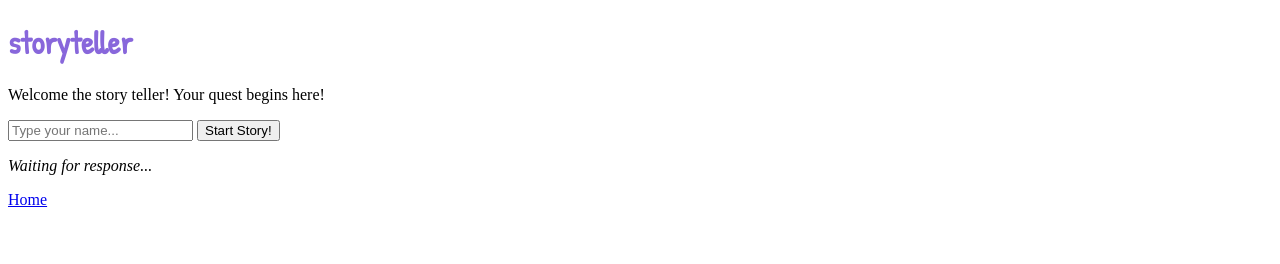
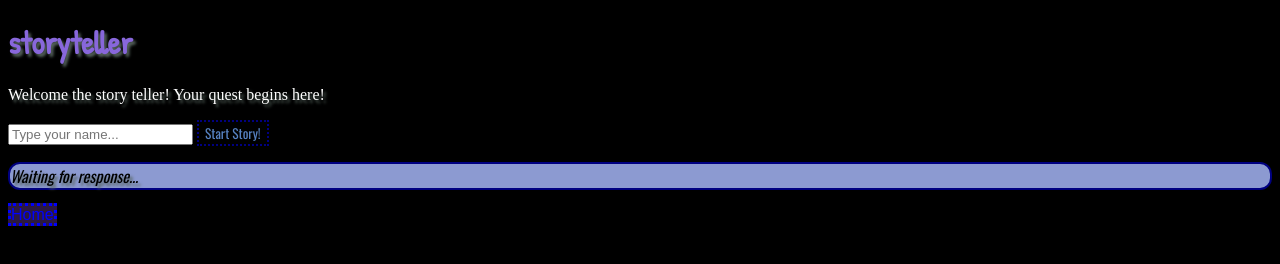
Before and after one commit to Fast4word/app, a plain HTML site: page story_teller.html in a window 1280 px wide. Drawn offline with nearby package versions, Linux system fonts and the light colour scheme; files that its build step writes are made by us from their sources; files whose address does not match are found by name; a web font is replaced by a local one.

Commit message:
Update story_teller.css
Signed-off-by: Fast4word <152832715+Fast4word@users.noreply.github.com>

```diff
--- a/story_teller.css
+++ b/story_teller.css
@@ -3,4 +3,35 @@ h1.title {
 	text-align: left;
 	color: #8867db;
 	font-family: Patrick Hand, Elecrolize, Avantgarde;
-	border:
+	}
+html {
+	text-shadow: 2.5px 2.5px 3px #55635c;
+	text-align: left;
+	background-color: black;
+	color: white;
+	}
+p.text {
+	font-family: Oswald, Arial, Avantgarde;
+	border: 2px solid navy;
+	border-radius: 12px;
+	background-color: #8c9ad1;
+	color: black;
+  }
+button {
+	font-family: Oswald, Arial, Avantgarde;
+	color: #5782c2;
+	border: 2px dotted navy;
+	background-color: black;
+	}
+foot {
+	font-family: arial;
+	background-color: #2c2e2d;
+	text-shadow: none;
+	a {
+		color: blue;
+		text-decoration: none;
+		border: 3.3px dotted;
+		background-color: #2c1840;
+		}
+	p {
+		border-bottom: 5px solid;
```
